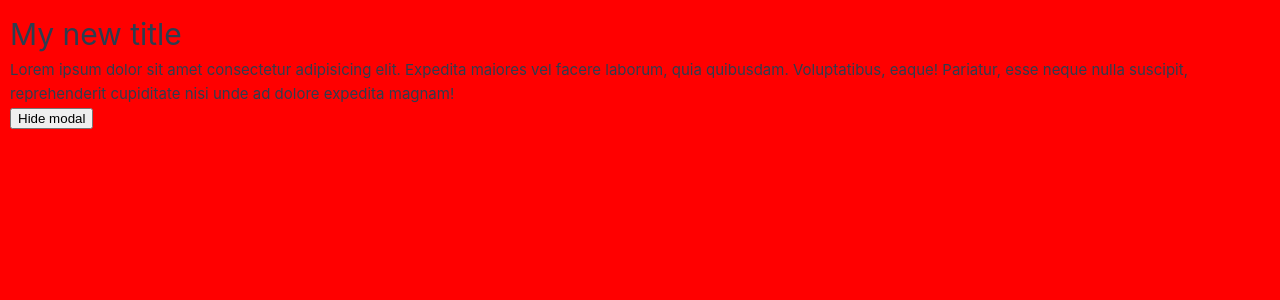
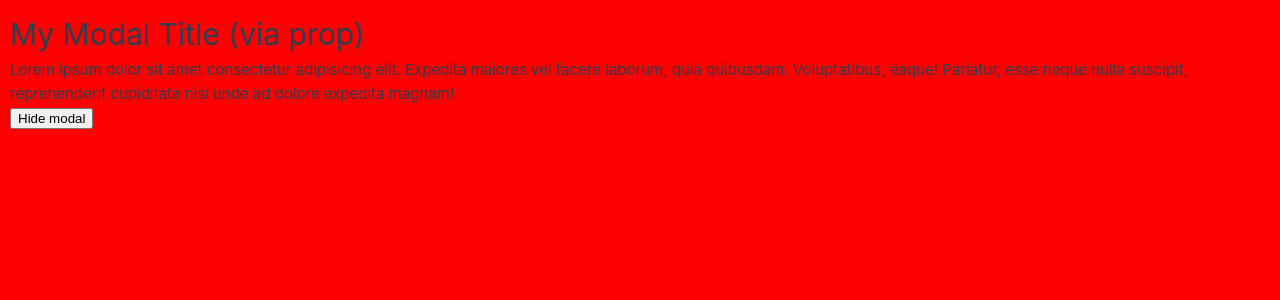
Before and after one commit to Gihan76/vue3-composition-api-basics, a Vue app: page /modals in a window 1280 px wide. Both pictures are taken after a click on the button "Show modal". Shown: the top 300 px of the page. Built offline with nearby package versions, Linux system fonts and the light colour scheme.

Commit message:
props added to components using options / composition api

```diff
--- a/src/components/Modal.vue
+++ b/src/components/Modal.vue
@@ -2,7 +2,7 @@
     <teleport to=".modals-container">
         <div class="modal">
             <h1>
-                <slot name="title"/>
+                {{  title }} <!-- or {{ props.title }} if using options api -->
             </h1>
             <!-- specify slot outlet from parent -->
             <slot /> <!-- or <slot></slot> -->
@@ -11,12 +11,29 @@
     </teleport>
 </template>
 
+<!-- composition api -->
 <script setup>
-    import { useSlots } from 'vue';
+    const props = defineProps({
+        title: {
+            type: String,
+            default: 'No Title Specified'
+        }
+    })
 
-    const slots = useSlots();
-    console.log("slot title ->", slots.title()); // accessing slot properties
+    console.log('props:',props.title);
 </script>
+
+<!-- options api -->
+<!-- <script>
+    export default {
+        props: {
+            title: {
+                type: String,
+                default: 'No Title Specified'
+            }
+        }
+    }
+</script> -->
 
 <style>
 .modal {
--- a/src/views/ModalsView.vue
+++ b/src/views/ModalsView.vue
@@ -4,8 +4,8 @@
         <button @click="showModal = true">Show modal</button>
 
         <!-- render child component based on condition -->
-        <Modal v-if="showModal">
-            <template v-slot:title>My new title</template> <!-- or <template #title>My new title</template> -->
+        <Modal v-if="showModal" title="My Modal Title (via prop)">
+            <!-- <template v-slot:title>My new title</template> or <template #title>My new title</template> -->
             <!-- provide slot content -->
             <p>
                 Lorem ipsum dolor sit amet consectetur adipisicing elit. Expedita maiores vel facere laborum, quia quibusdam. Voluptatibus, eaque! Pariatur, esse neque nulla suscipit, reprehenderit cupiditate nisi unde ad dolore expedita magnam!
```
